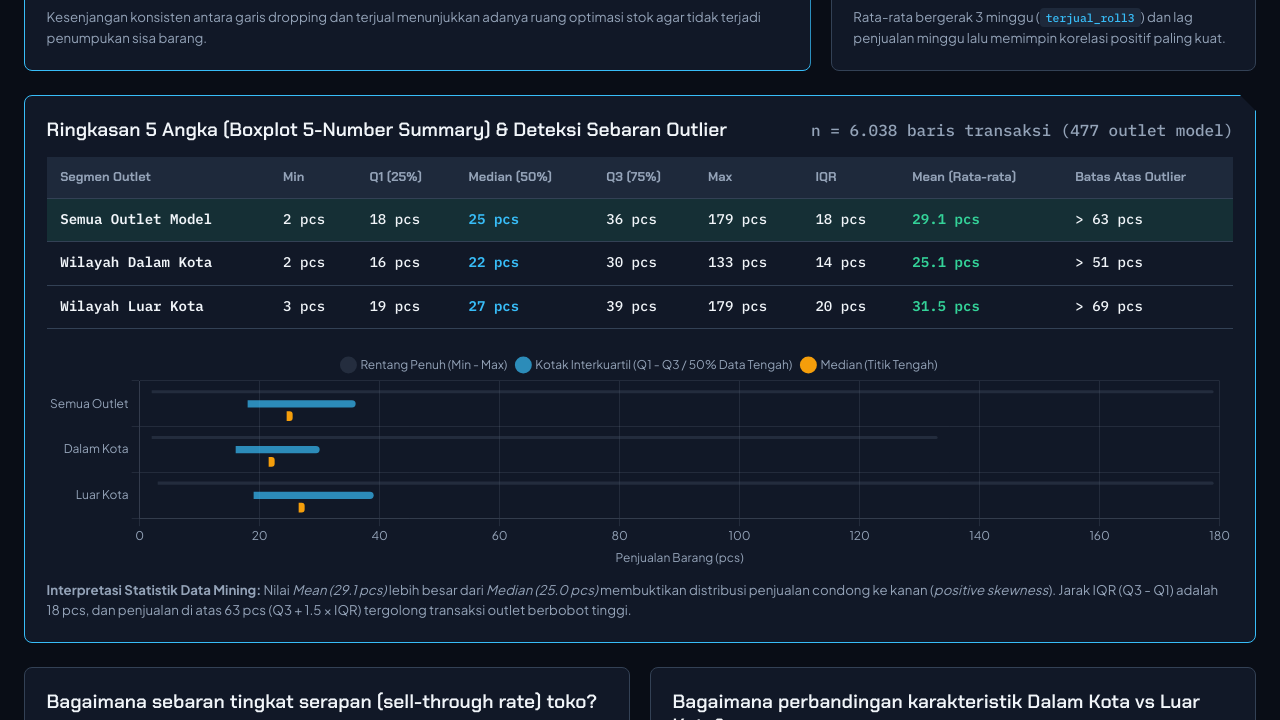
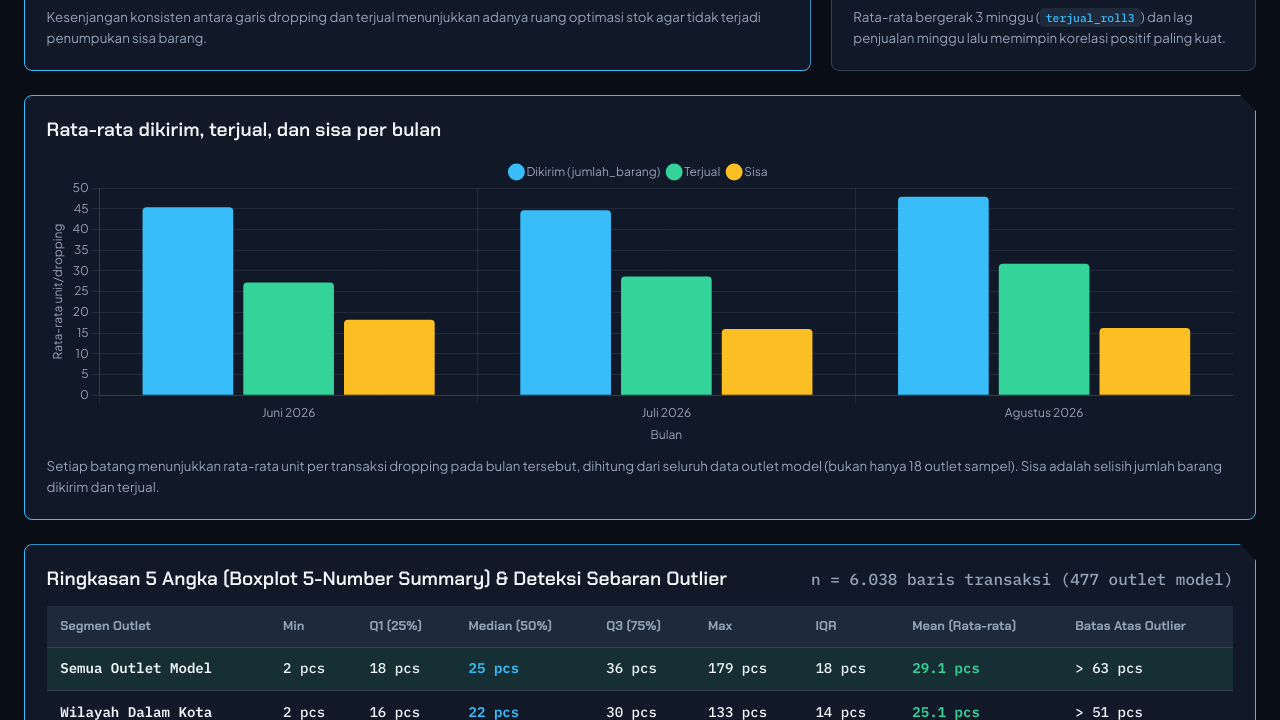
Before and after one commit to SpyHolder/Project-Akhir-Data-Mining, a plain HTML site: page site/eda.html in a window 1280 px wide. Shown: the part 721-1441 px from the top of the page. Drawn offline with nearby package versions, Linux system fonts and the light colour scheme.

Commit message:
Add monthly averages chart to EDA

```diff
--- a/site/eda.html
+++ b/site/eda.html
@@ -1,81 +1,176 @@
-<!DOCTYPE html>
+<!doctype html>
 <html lang="id" data-theme="dark">
 	<head>
-<meta charset="UTF-8">
-<meta name="viewport" content="width=device-width, initial-scale=1">
+		<meta charset="UTF-8" />
+		<meta name="viewport" content="width=device-width, initial-scale=1" />
 		<title>2. Eksplorasi Data (EDA) | Telemetri Prediksi Dropping</title>
-<link rel="preconnect" href="https://fonts.googleapis.com">
-<link rel="preconnect" href="https://fonts.gstatic.com" crossorigin>
-<link href="https://fonts.googleapis.com/css2?family=Chakra+Petch:wght@600;700&family=IBM+Plex+Mono:wght@500;600&family=Plus+Jakarta+Sans:wght@400;500;600;700&display=swap" rel="stylesheet">
-<link rel="stylesheet" href="style.css">
+		<link rel="preconnect" href="https://fonts.googleapis.com" />
+		<link rel="preconnect" href="https://fonts.gstatic.com" crossorigin />
+		<link
+			href="https://fonts.googleapis.com/css2?family=Chakra+Petch:wght@600;700&family=IBM+Plex+Mono:wght@500;600&family=Plus+Jakarta+Sans:wght@400;500;600;700&display=swap"
+			rel="stylesheet"
+		/>
+		<link rel="stylesheet" href="style.css" />
 	</head>
 	<body>
 		<div id="top"></div>
 		<main id="main" class="shell workspace">
-  <section class="split-2-1" aria-label="Tren mingguan dan korelasi fitur">
+			<section
+				class="split-2-1"
+				aria-label="Tren mingguan dan korelasi fitur"
+			>
 				<div class="panel panel-focal">
 					<div class="panel-head">
-        <h2>Seberapa besar selisih antara total barang yang di-drop dan yang benar-benar terjual tiap minggu?</h2>
+						<h2>
+							Seberapa besar selisih antara total barang yang
+							di-drop dan yang benar-benar terjual tiap minggu?
+						</h2>
 					</div>
-      <div class="chart-box"><canvas id="c-weekly" role="img" aria-label="Grafik garis total dropping dibandingkan total terjual per minggu"></canvas></div>
-      <p class="panel-note">Kesenjangan konsisten antara garis dropping dan terjual menunjukkan adanya ruang optimasi stok agar tidak terjadi penumpukan sisa barang.</p>
+					<div class="chart-box">
+						<canvas
+							id="c-weekly"
+							role="img"
+							aria-label="Grafik garis total dropping dibandingkan total terjual per minggu"
+						></canvas>
+					</div>
+					<p class="panel-note">
+						Kesenjangan konsisten antara garis dropping dan terjual
+						menunjukkan adanya ruang optimasi stok agar tidak
+						terjadi penumpukan sisa barang.
+					</p>
 				</div>
 
 				<div class="panel">
 					<div class="panel-head">
-        <h2>Fitur apa yang memiliki korelasi terkuat dengan penjualan?</h2>
+						<h2>
+							Fitur apa yang memiliki korelasi terkuat dengan
+							penjualan?
+						</h2>
 					</div>
-      <div class="chart-box"><canvas id="c-corr" role="img" aria-label="Grafik batang korelasi fitur terhadap target terjual"></canvas></div>
-      <p class="panel-note">Rata-rata bergerak 3 minggu (<code>terjual_roll3</code>) dan lag penjualan minggu lalu memimpin korelasi positif paling kuat.</p>
+					<div class="chart-box">
+						<canvas
+							id="c-corr"
+							role="img"
+							aria-label="Grafik batang korelasi fitur terhadap target terjual"
+						></canvas>
+					</div>
+					<p class="panel-note">
+						Rata-rata bergerak 3 minggu (<code>terjual_roll3</code>)
+						dan lag penjualan minggu lalu memimpin korelasi positif
+						paling kuat.
+					</p>
 				</div>
 			</section>
 
+			<section
+				class="panel panel-focal"
+				aria-label="Rata-rata dikirim, terjual, dan sisa per bulan"
+			>
+				<div class="panel-head">
+					<h2>Rata-rata dikirim, terjual, dan sisa per bulan</h2>
+				</div>
+				<div class="chart-box">
+					<canvas
+						id="c-monthly"
+						role="img"
+						aria-label="Grafik batang berkelompok rata-rata unit dikirim, terjual, dan sisa per transaksi dropping setiap bulan"
+					></canvas>
+				</div>
+				<p class="panel-note">
+					Setiap batang menunjukkan rata-rata unit per transaksi
+					dropping pada bulan tersebut, dihitung dari seluruh data
+					outlet model (bukan hanya 18 outlet sampel). Sisa adalah
+					selisih jumlah barang dikirim dan terjual.
+				</p>
+			</section>
+
 			<!-- Bagian 5-Number Summary (Boxplot) Relevan dengan Kurikulum Data Mining -->
-  <section class="panel panel-focal" aria-label="Analisis sebaran boxplot 5-number summary">
+			<section
+				class="panel panel-focal"
+				aria-label="Analisis sebaran boxplot 5-number summary"
+			>
 				<div class="panel-head">
-      <h2>Ringkasan 5 Angka (Boxplot 5-Number Summary) &amp; Deteksi Sebaran Outlier</h2>
-      <span class="font-mono text-muted">n = 6.038 baris transaksi (477 outlet model)</span>
+					<h2>
+						Ringkasan 5 Angka (Boxplot 5-Number Summary) &amp;
+						Deteksi Sebaran Outlier
+					</h2>
+					<span class="font-mono text-muted"
+						>n = 6.038 baris transaksi (477 outlet model)</span
+					>
 				</div>
 				<div class="table-wrap">
 					<table id="tb-box"></table>
 				</div>
-    <div style="margin-top: 1.25rem;">
-      <div class="chart-box" style="height: 220px;"><canvas id="c-box" role="img" aria-label="Grafik visualisasi rentang boxplot penjualan"></canvas></div>
+				<div style="margin-top: 1.25rem">
+					<div class="chart-box" style="height: 220px">
+						<canvas
+							id="c-box"
+							role="img"
+							aria-label="Grafik visualisasi rentang boxplot penjualan"
+						></canvas>
+					</div>
 				</div>
 				<p class="panel-note">
-      <strong>Interpretasi Statistik Data Mining:</strong> Nilai <em>Mean (29.1 pcs)</em> lebih besar dari <em>Median (25.0 pcs)</em> membuktikan distribusi penjualan condong ke kanan (<em>positive skewness</em>). Jarak IQR (Q3 - Q1) adalah 18 pcs, dan penjualan di atas 63 pcs (Q3 + 1.5 &times; IQR) tergolong transaksi outlet berbobot tinggi.
+					<strong>Interpretasi Statistik Data Mining:</strong> Nilai
+					<em>Mean (29.1 pcs)</em> lebih besar dari
+					<em>Median (25.0 pcs)</em> membuktikan distribusi penjualan
+					condong ke kanan (<em>positive skewness</em>). Jarak IQR (Q3
+					- Q1) adalah 18 pcs, dan penjualan di atas 63 pcs (Q3 + 1.5
+					&times; IQR) tergolong transaksi outlet berbobot tinggi.
 				</p>
 			</section>
 
-  <section class="grid-2" aria-label="Distribusi serapan dan perbandingan wilayah">
+			<section
+				class="grid-2"
+				aria-label="Distribusi serapan dan perbandingan wilayah"
+			>
 				<div class="panel">
 					<div class="panel-head">
-        <h2>Bagaimana sebaran tingkat serapan (sell-through rate) toko?</h2>
+						<h2>
+							Bagaimana sebaran tingkat serapan (sell-through
+							rate) toko?
+						</h2>
 					</div>
-      <div class="chart-box"><canvas id="c-rate" role="img" aria-label="Histogram persentase sell-through rate"></canvas></div>
-      <p class="panel-note">Mayoritas outlet menyerap antara 50% hingga 80% dari total barang yang dikirim setiap minggunya.</p>
+					<div class="chart-box">
+						<canvas
+							id="c-rate"
+							role="img"
+							aria-label="Histogram persentase sell-through rate"
+						></canvas>
+					</div>
+					<p class="panel-note">
+						Mayoritas outlet menyerap antara 50% hingga 80% dari
+						total barang yang dikirim setiap minggunya.
+					</p>
 				</div>
 
 				<div class="panel">
 					<div class="panel-head">
-        <h2>Bagaimana perbandingan karakteristik Dalam Kota vs Luar Kota?</h2>
+						<h2>
+							Bagaimana perbandingan karakteristik Dalam Kota vs
+							Luar Kota?
+						</h2>
 					</div>
 					<div class="table-wrap">
 						<table id="tb-wil"></table>
 					</div>
-      <p class="panel-note">Outlet Luar Kota memiliki rata-rata penjualan dan kuota pengiriman yang relatif lebih besar dibanding Dalam Kota.</p>
+					<p class="panel-note">
+						Outlet Luar Kota memiliki rata-rata penjualan dan kuota
+						pengiriman yang relatif lebih besar dibanding Dalam
+						Kota.
+					</p>
 				</div>
 			</section>
 		</main>
 		<div id="foot"></div>
 		<script src="https://cdn.jsdelivr.net/npm/chart.js@4.4.1/dist/chart.umd.min.js"></script>
-<script src="data.js?v=635"></script>
+		<script src="data.js?v=636"></script>
 		<script src="common.js?v=635"></script>
 		<script>
 			layout(
 				"eda.html",
 				"2. Eksplorasi Data (EDA) Penjualan Outlet",
-  "Analisis sebaran penjualan, 5-number summary (Boxplot), pola historis dropping vs terjual, serta korelasi fitur sebelum pemodelan."
+				"Analisis sebaran penjualan, 5-number summary (Boxplot), pola historis dropping vs terjual, serta korelasi fitur sebelum pemodelan.",
 			);
 
 			if (D) {
@@ -84,7 +179,7 @@ if (D) {
 					const boxRows = [
 						["Semua Outlet Model", E.boxplot.all],
 						["Wilayah Dalam Kota", E.boxplot.dalam_kota],
-      ["Wilayah Luar Kota", E.boxplot.luar_kota]
+						["Wilayah Luar Kota", E.boxplot.luar_kota],
 					].map(([label, b]) => [
 						`<strong>${label}</strong>`,
 						`${b.min} pcs`,
@@ -94,107 +189,267 @@ if (D) {
 						`${b.max} pcs`,
 						`${b.iqr} pcs`,
 						`<strong class="text-best">${b.mean} pcs</strong>`,
-      `&gt; ${b.upper_fence} pcs`
+						`&gt; ${b.upper_fence} pcs`,
 					]);
 
 					table(
 						"tb-box",
-      ["Segmen Outlet", "Min", "Q1 (25%)", "Median (50%)", "Q3 (75%)", "Max", "IQR", "Mean (Rata-rata)", "Batas Atas Outlier"],
+						[
+							"Segmen Outlet",
+							"Min",
+							"Q1 (25%)",
+							"Median (50%)",
+							"Q3 (75%)",
+							"Max",
+							"IQR",
+							"Mean (Rata-rata)",
+							"Batas Atas Outlier",
+						],
 						boxRows,
-      (r, i) => i === 0 ? "best" : ""
+						(r, i) => (i === 0 ? "best" : ""),
 					);
 				}
 
 				table(
 					"tb-wil",
-    ["Wilayah", "Total Baris", "Jumlah Outlet", "Rata-rata Terjual", "Rata-rata Dropping", "Sell-Through Rate"],
+					[
+						"Wilayah",
+						"Total Baris",
+						"Jumlah Outlet",
+						"Rata-rata Terjual",
+						"Rata-rata Dropping",
+						"Sell-Through Rate",
+					],
 					Object.entries(E.wilayah).map(([k, v]) => [
 						`<strong>${k}</strong>`,
 						fmt(v.n, 0),
 						fmt(v.outlet, 0),
 						`${fmt(v.terjual, 1)} pcs`,
 						`${fmt(v.jb, 1)} pcs`,
-      `<strong class="text-accent">${fmt(v.rate * 100, 1)}%</strong>`
-    ])
+						`<strong class="text-accent">${fmt(v.rate * 100, 1)}%</strong>`,
+					]),
 				);
 
 				let charts = [];
 				const renderCharts = () => {
-    charts.forEach(c => c && c.destroy());
+					charts.forEach((c) => c && c.destroy());
 					charts = [];
 
 					// 1. Grafik Mingguan
-    charts.push(mk("c-weekly", {
+					charts.push(
+						mk("c-weekly", {
 							type: "line",
 							data: {
 								labels: E.weekly.labels,
 								datasets: [
-          { label: "Total barang di-drop", data: E.weekly.jumlah_barang, borderColor: COL.Baseline, borderDash: [5, 4], tension: 0.25 },
-          { label: "Total barang terjual", data: E.weekly.terjual, borderColor: COL.Aktual, backgroundColor: "rgba(56, 189, 248, 0.14)", fill: true, tension: 0.25 }
-        ]
+									{
+										label: "Total barang di-drop",
+										data: E.weekly.jumlah_barang,
+										borderColor: COL.Baseline,
+										borderDash: [5, 4],
+										tension: 0.25,
+									},
+									{
+										label: "Total barang terjual",
+										data: E.weekly.terjual,
+										borderColor: COL.Aktual,
+										backgroundColor:
+											"rgba(56, 189, 248, 0.14)",
+										fill: true,
+										tension: 0.25,
+									},
+								],
+							},
+						}),
+					);
+
+					if (E.monthly) {
+						charts.push(
+							bar(
+								"c-monthly",
+								E.monthly.labels,
+								[
+									{
+										label: "Dikirim (jumlah_barang)",
+										data: E.monthly.jumlah_barang,
+										backgroundColor: COL.Aktual,
+									},
+									{
+										label: "Terjual",
+										data: E.monthly.terjual,
+										backgroundColor: COL["Random Forest"],
+									},
+									{
+										label: "Sisa",
+										data: E.monthly.sisa,
+										backgroundColor:
+											COL["Linear Regression"],
+									},
+								],
+								{
+									responsive: true,
+									maintainAspectRatio: false,
+									plugins: {
+										legend: { position: "top" },
+										tooltip: {
+											callbacks: {
+												label: (context) =>
+													`${context.dataset.label}: ${fmt(context.parsed.y, 2)} unit/dropping`,
+											},
+										},
+									},
+									scales: {
+										x: {
+											stacked: false,
+											title: {
+												display: true,
+												text: "Bulan",
+											},
+										},
+										y: {
+											stacked: false,
+											beginAtZero: true,
+											title: {
+												display: true,
+												text: "Rata-rata unit/dropping",
+											},
+										},
+									},
+								},
+							),
+						);
 					}
-    }));
 
 					// 2. Grafik Korelasi Fitur
-    charts.push(bar("c-corr", E.corr.labels, [{
+					charts.push(
+						bar(
+							"c-corr",
+							E.corr.labels,
+							[
+								{
 									label: "Korelasi Pearson",
 									data: E.corr.values,
-      backgroundColor: E.corr.values.map(v => v >= 0 ? COL.Aktual : COL["Linear Regression"])
-    }], { indexAxis: "y", plugins: { legend: { display: false } } }));
+									backgroundColor: E.corr.values.map((v) =>
+										v >= 0
+											? COL.Aktual
+											: COL["Linear Regression"],
+									),
+								},
+							],
+							{
+								indexAxis: "y",
+								plugins: { legend: { display: false } },
+							},
+						),
+					);
 
 					// 3. Histogram Sell-Through Rate
-    charts.push(bar("c-rate", E.hist_rate.labels, [{
+					charts.push(
+						bar(
+							"c-rate",
+							E.hist_rate.labels,
+							[
+								{
 									label: "Jumlah Transaksi",
 									data: E.hist_rate.counts,
-      backgroundColor: COL["Random Forest"]
-    }], { plugins: { legend: { display: false } }, scales: { y: { title: { display: true, text: "Frekuensi (baris)" } }, x: { title: { display: true, text: "Rentang Tingkat Serapan (%)" } } } }));
+									backgroundColor: COL["Random Forest"],
+								},
+							],
+							{
+								plugins: { legend: { display: false } },
+								scales: {
+									y: {
+										title: {
+											display: true,
+											text: "Frekuensi (baris)",
+										},
+									},
+									x: {
+										title: {
+											display: true,
+											text: "Rentang Tingkat Serapan (%)",
+										},
+									},
+								},
+							},
+						),
+					);
 
 					// 4. Visualisasi Boxplot Sebaran Bar Range
 					if (E.boxplot) {
-      const labels = ["Semua Outlet", "Dalam Kota", "Luar Kota"];
-      const bData = [E.boxplot.all, E.boxplot.dalam_kota, E.boxplot.luar_kota];
+						const labels = [
+							"Semua Outlet",
+							"Dalam Kota",
+							"Luar Kota",
+						];
+						const bData = [
+							E.boxplot.all,
+							E.boxplot.dalam_kota,
+							E.boxplot.luar_kota,
+						];
 						const isLight = getTheme() === "light";
 
-      charts.push(mk("c-box", {
+						charts.push(
+							mk("c-box", {
 								type: "bar",
 								data: {
 									labels,
 									datasets: [
 										{
 											label: "Rentang Penuh (Min - Max)",
-              data: bData.map(b => [b.min, b.max]),
-              backgroundColor: isLight ? "rgba(148, 163, 184, 0.25)" : "rgba(71, 85, 105, 0.35)",
-              barPercentage: 0.25
+											data: bData.map((b) => [
+												b.min,
+												b.max,
+											]),
+											backgroundColor: isLight
+												? "rgba(148, 163, 184, 0.25)"
+												: "rgba(71, 85, 105, 0.35)",
+											barPercentage: 0.25,
 										},
 										{
 											label: "Kotak Interkuartil (Q1 - Q3 / 50% Data Tengah)",
-              data: bData.map(b => [b.q1, b.q3]),
-              backgroundColor: isLight ? "rgba(2, 132, 199, 0.7)" : "rgba(56, 189, 248, 0.7)",
-              barPercentage: 0.6
+											data: bData.map((b) => [
+												b.q1,
+												b.q3,
+											]),
+											backgroundColor: isLight
+												? "rgba(2, 132, 199, 0.7)"
+												: "rgba(56, 189, 248, 0.7)",
+											barPercentage: 0.6,
 										},
 										{
 											label: "Median (Titik Tengah)",
-              data: bData.map(b => [b.median - 0.5, b.median + 0.5]),
+											data: bData.map((b) => [
+												b.median - 0.5,
+												b.median + 0.5,
+											]),
 											backgroundColor: "#f59e0b",
-              barPercentage: 0.8
-            }
-          ]
+											barPercentage: 0.8,
+										},
+									],
 								},
 								options: {
 									indexAxis: "y",
 									responsive: true,
 									maintainAspectRatio: false,
 									plugins: {
-            legend: { position: "top", labels: { boxWidth: 12 } }
+										legend: {
+											position: "top",
+											labels: { boxWidth: 12 },
+										},
 									},
 									scales: {
 										x: {
-              title: { display: true, text: "Penjualan Barang (pcs)" },
-              beginAtZero: true
-            }
-          }
-        }
-      }));
+											title: {
+												display: true,
+												text: "Penjualan Barang (pcs)",
+											},
+											beginAtZero: true,
+										},
+									},
+								},
+							}),
+						);
 					}
 				};
 
```
Also changed, not shown: site/data.js, 1 other file. Lines whose indentation alone changed are shown as unchanged.
